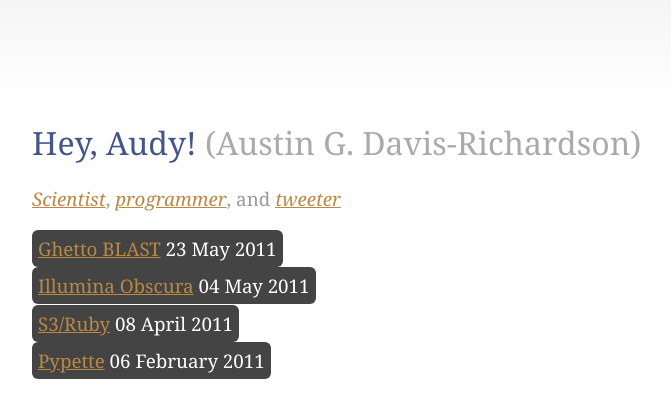
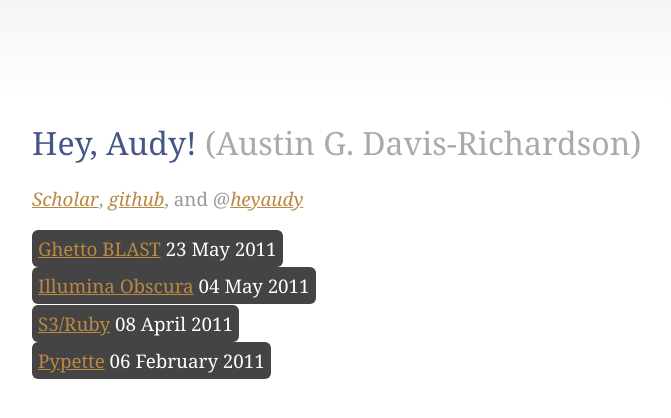
Before and after one commit to audy/audy.github.io, a Jekyll site: the page built from index.html, in a window 1280 px wide. Shown: the top 418 px of the page, without its empty margins (298-969 px from the left). Built offline with Jekyll 4.4.1, drawn with Linux system fonts in a browser that asks for light colours.

Commit message:
updated tagline, twitters url

```diff
--- a/index.html
+++ b/index.html
@@ -11,7 +11,7 @@ subtitle: (Austin G. Davis-Richardson)
 			</h1>
 		</div>
 		<div class="about">
-			<a href="http://goo.gl/tw2iU">Scientist</a>, <a href="http://www.github.com/audy">programmer</a>, and <a href="http://www.twitter.com/audyyy">tweeter</a>
+      <a href="http://goo.gl/tw2iU">Scholar</a>, <a href="http://www.github.com/audy">github</a>, and @<a href="http://www.twitter.com/heyaudy">heyaudy</a>
 		</div>
 		<div class="posts">
 			{% for post in site.posts %} <span><a href="{{post.url}}">{{ post.title }}</a> {{ post.date | date_to_long_string }}</span><br>
```
